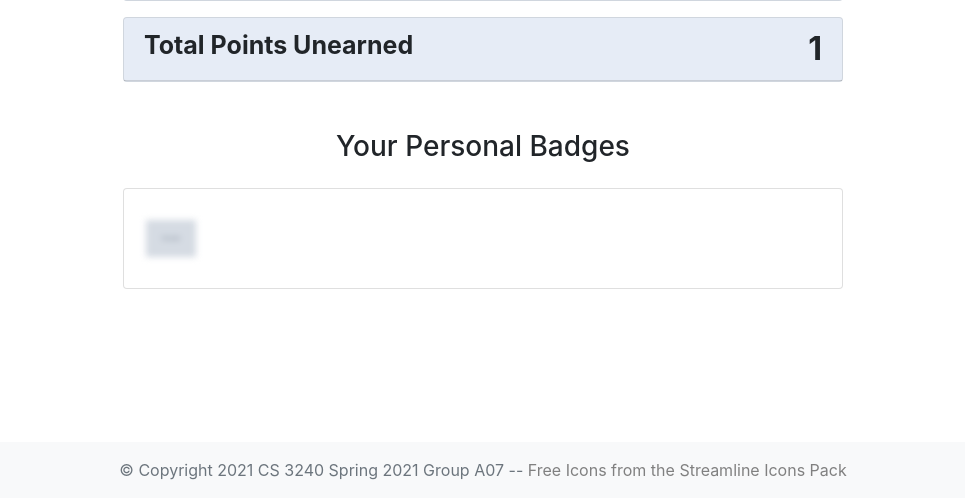
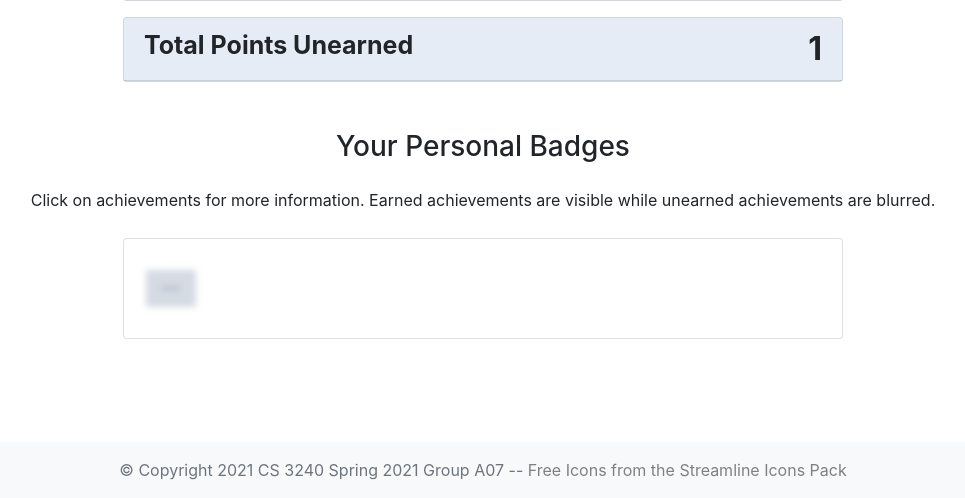
Before and after one commit to calrh007/project-a-07-personal-copy, a Django app: template workout_app/templates/workout_app/achievements.html in a window 1280 px wide. Shown: the part 302-800 px from the top of the page, without its empty margins (157-1122 px from the left). Run offline with Django 3.2, Linux system fonts and the light colour scheme; the template is opened without the code that fills it: most values are stand-ins (such as "Sample title", 1, 10 or a date in 2020); grey boxes marked "Sample" are stand-in pictures.

Commit message:
add achievement instructions

```diff
--- a/workout_app/templates/workout_app/achievements.html
+++ b/workout_app/templates/workout_app/achievements.html
@@ -32,6 +32,7 @@
         </div>
 
         <h3 class="mb-4 mt-5">Your Personal Badges</h3>
+        <div style="padding: 0px 0px 10px 0px"><p>Click on achievements for more information. Earned achievements are visible while unearned achievements are blurred.</p></div>
         <div class="card mx-auto mb-3" style="max-width: 45rem;">
             <div class="row p-4">
                 {% for ach, earned in achievements_calc %}
```
